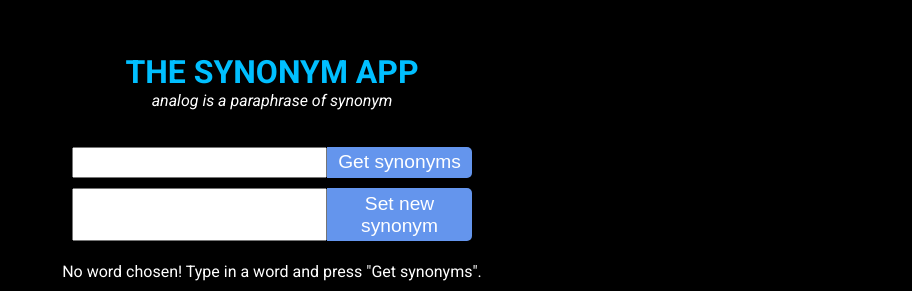
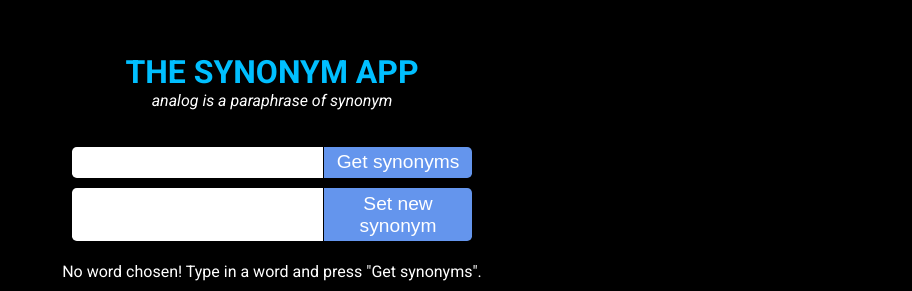
Before and after one commit to Supperhero1/synonym-app, a React (Create React App) app in the folder m53c-synonym-app-react/frontend/: page / in a window 1280 px wide. Shown: the part 257-548 px from the top of the page, without its empty margins (368-1280 px from the left). Built offline with nearby package versions, Linux system fonts and the light colour scheme.

Commit message:
feat: input field CSS tweak

```diff
--- a/m53c-synonym-app-react/frontend/src/components/InputWithButton/InputWithButton.module.scss
+++ b/m53c-synonym-app-react/frontend/src/components/InputWithButton/InputWithButton.module.scss
@@ -9,7 +9,7 @@
       background-color: cornflowerblue;
       color: white;
       border: none;
-      border-radius: 0 5px 5px 0;
+      border-radius: 0 0.3rem 0.3rem 0;
       cursor: pointer;
       padding: 0.3rem;
       width: 100%;
@@ -23,5 +23,8 @@
   input {
     font-size: 1.2rem;
     text-align: center;
+    border-radius: 0.3rem 0 0 0.3rem;
+    border: none;
+    border-right: 1px solid black;
   }
 }
```
